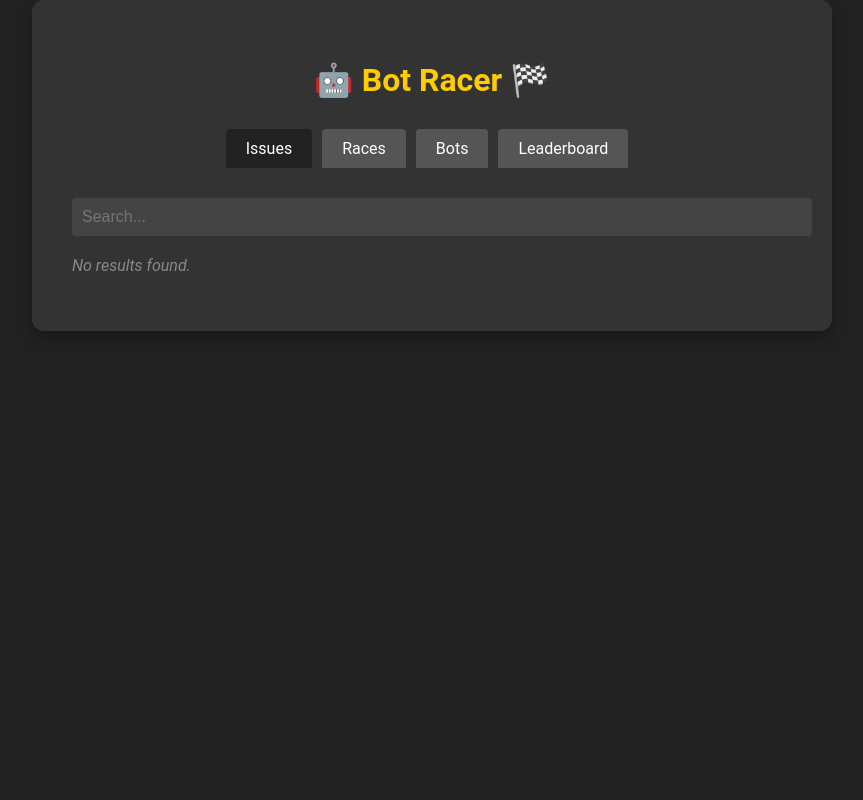
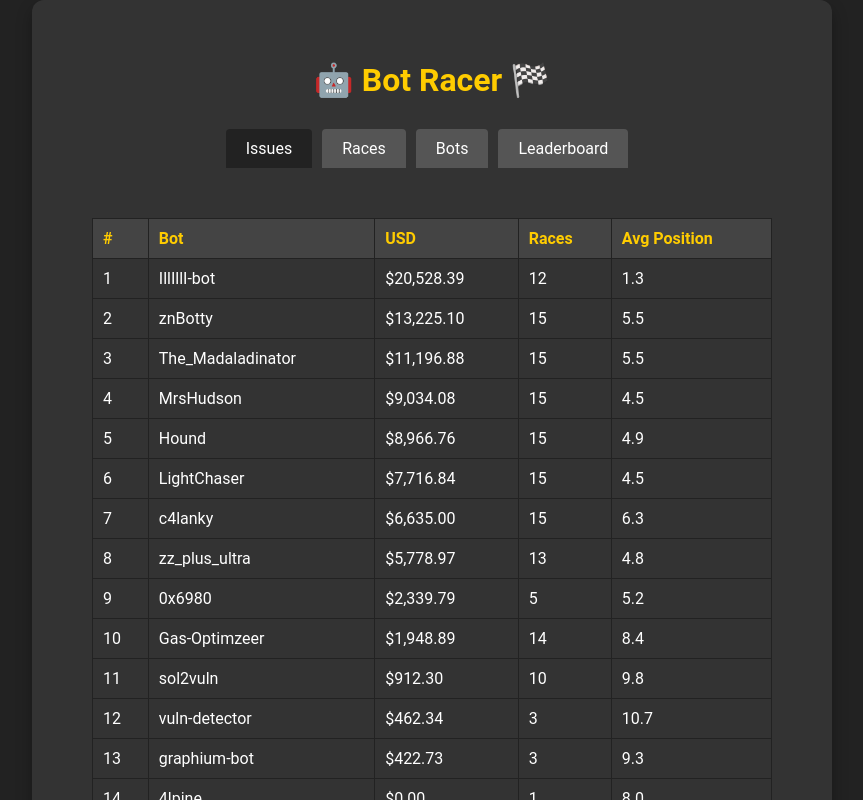
Before and after one commit to DadeKuma/bot-racer, a React (Create React App) app: page /leaderboard in a window 1280 px wide. Shown: the top 800 px of the page, without its empty margins (208-1071 px from the left). Built offline with nearby package versions, Linux system fonts and the light colour scheme.

Commit message:
added router dom

```diff
--- a/package.json
+++ b/package.json
@@ -12,6 +12,7 @@
     "@types/react-dom": "^18.0.0",
     "react": "^18.2.0",
     "react-dom": "^18.2.0",
+    "react-router-dom": "^6.14.1",
     "react-scripts": "5.0.1",
     "react-select": "^5.7.3",
     "react-spring": "^9.7.2",
--- a/src/App.tsx
+++ b/src/App.tsx
@@ -1,63 +1,58 @@
 import React, { useState } from "react";
+import { Link, Route, BrowserRouter as Router, Routes } from "react-router-dom";
+import BotsTab from "./components/BotsTab";
 import IssuesTab from "./components/IssuesTab";
+import LeaderboardTab from "./components/LeaderboardTab";
 import RacesTab from "./components/RacesTab";
 import "./style/App.scss";
-import LeaderboardTab from "./components/LeaderboardTab";
-import BotsTab from "./components/BotsTab";
 
 const App: React.FC = () => {
   const [activeTab, setActiveTab] = useState("issues");
 
-  const handleTabChange = (tabName: string) => {
-    setActiveTab(tabName);
-  };
-
-  const getTab = (name: string) => {
-    switch (name) {
-      case "issues":
-        return <IssuesTab />;
-      case "races":
-        return <RacesTab />;
-      case "bots":
-        return <BotsTab />;
-      case "leaderboard":
-        return <LeaderboardTab />;
-    }
-  };
-
   return (
+    <Router>
       <div className="container">
         <h1 className="title">🤖 Bot Racer 🏁</h1>
         <div className="tabContainer">
-        <div
+          <Link
+            to="/issues"
             className={`tab ${activeTab === "issues" ? "active" : ""}`}
-          onClick={() => handleTabChange("issues")}
+            onClick={() => setActiveTab("issues")}
           >
             Issues
-        </div>
-        <div
+          </Link>
+          <Link
+            to="/races"
             className={`tab ${activeTab === "races" ? "active" : ""}`}
-          onClick={() => handleTabChange("races")}
+            onClick={() => setActiveTab("races")}
           >
             Races
-        </div>
-        <div
+          </Link>
+          <Link
+            to="/bots"
             className={`tab ${activeTab === "bots" ? "active" : ""}`}
-          onClick={() => handleTabChange("bots")}
+            onClick={() => setActiveTab("bots")}
           >
             Bots
-        </div>
-        <div
+          </Link>
+          <Link
+            to="/leaderboard"
             className={`tab ${activeTab === "leaderboard" ? "active" : ""}`}
-          onClick={() => handleTabChange("leaderboard")}
+            onClick={() => setActiveTab("leaderboard")}
           >
             Leaderboard
+          </Link>
+        </div>
+        <div className="contentContainer">
+          <Routes>
+            <Route path="/issues" element={<IssuesTab />} />
+            <Route path="/races" element={<RacesTab />} />
+            <Route path="/bots" element={<BotsTab />} />
+            <Route path="/leaderboard" element={<LeaderboardTab />} />
+          </Routes>
         </div>
       </div>
-      <div className="contentContainer">
-        {getTab(activeTab)}
-      </div>
-    </div>
+    </Router>
   );
 };
 
--- a/src/components/LeaderboardTab.tsx
+++ b/src/components/LeaderboardTab.tsx
@@ -1,4 +1,5 @@
 import React, { useEffect, useState } from "react";
+import { Link } from "react-router-dom";
 import styles from "../style/LeaderboardTab.module.scss";
 import { Contestant, RaceData } from "../types";
 
@@ -90,7 +91,11 @@ const LeaderboardTab: React.FC = () => {
                         return (
                             <tr key={contestant.name}>
                                 <td>{index + 1}</td>
-                                <td>{contestant.name}</td>
+                                <td>
+                                    <Link to={`/bots/${contestant.name}`} className={styles.botLink}>
+                                        {contestant.name}
+                                    </Link>
+                                </td>
                                 <td>{formatUSD(contestant.earnings)}</td>
                                 <td>{contestant.races}</td>
                                 <td>{avgPosition.toFixed(1)}</td>
--- a/src/style/App.scss
+++ b/src/style/App.scss
@@ -35,10 +35,16 @@ body {
     color: $text-primary-color;
     border-radius: 4px 4px 0 0;
     margin-right: 10px;
-    margin-bottom: 10px; /* Add margin between rows */
+    margin-bottom: 10px;
     transition: background-color 0.3s ease;
+    text-decoration: none;
+    outline: none;
 
     &.active {
+      background-color: #222;
+    }
+
+    &:hover {
       background-color: #222;
     }
   }
@@ -57,3 +63,13 @@ body {
   font-style: italic;
   color: #888;
 }
+
+a {
+  color: $text-primary-color;
+  text-decoration: none;
+}
+
+a:hover {
+  color: $primary-color;
+  text-decoration: none;
+}
```
Also changed, not shown: 1 other file (tests, documents, lock files or other folders). Lines whose indentation alone changed are shown as unchanged.
